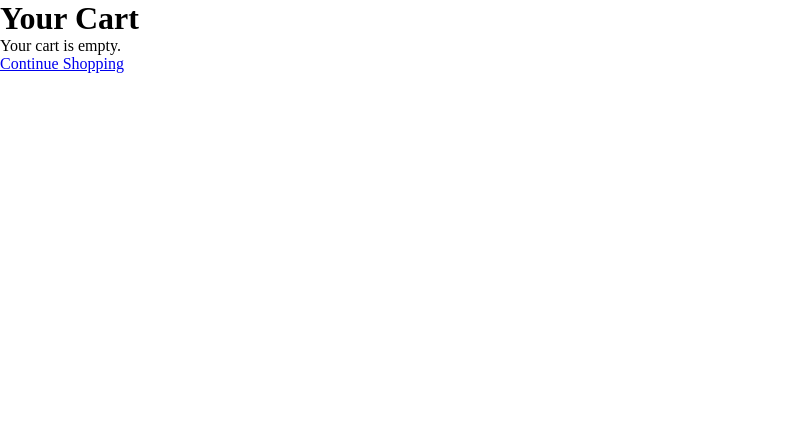
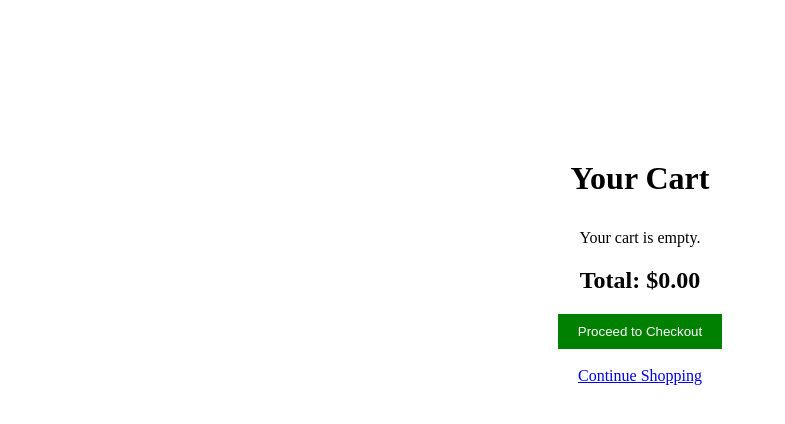
Before and after one commit to barakamukungu/ecommerce_project, a Django app: page /cart/ in a window 1280 px wide. Shown: the top 424 px of the page, without its empty margins (0-785 px from the left). Run offline with Django 5.2, Linux system fonts and the light colour scheme.

Commit message:
Fix cart page

```diff
--- a/cart/templates/cart/cart.html
+++ b/cart/templates/cart/cart.html
@@ -2,156 +2,177 @@
 <html lang="en">
 <head>
     <meta charset="UTF-8">
+    <meta name="viewport" content="width=device-width, initial-scale=1.0">
     <title>Your Cart</title>
+
+    <!-- Corrected CSS Path -->
     <link rel="stylesheet" href="/ecommerce_project/store/static/home.css">
+
     <style>
         .cart-container {
             margin-top: 10rem;
             display: flex;
-            flex-wrap: wrap;
             flex-direction: column;
-            justify-content: center;
             align-items: center;
         }
 
-        .cart-container .cart-heading {
-            font-family: var(--primary-font);
+        .cart-heading {
             font-size: 2rem;
-            margin-bottom: 3rem;
+            margin-bottom: 2rem;
         }
 
-        .cart-container .cart-items {
+        .cart-items {
             display: flex;
             flex-wrap: wrap;
             justify-content: center;
-            align-items: center;
-            max-width: 60rem;
+            gap: 20px;
+            max-width: 80%;
         }
 
-        .cart-container .cart-items .cart-item {
-            margin: 20px;
+        .cart-item {
+            background: #ebf1f0;
+            padding: 20px;
             text-align: center;
+            border-radius: 10px;
+            width: 200px;
         }
 
-        .cart-container .cart-items .cart-item-layer {
-            background: #ebf1f0;
-            padding: 40px;
-            margin: 0 auto;
-            margin-bottom: 20px;
+        .cart-item img {
+            width: 150px;
+            height: auto;
+            border-radius: 5px;
         }
 
-        .cart-container .cart-items .cart-item-layer img {
-            width: 150px;
-            height: 200px;
+        .cart-item-name {
+            font-size: 1.2rem;
+            margin: 10px 0;
         }
 
-        .cart-container .cart-items .cart-item .cart-item-name {
-            font-family: var(--primary-font);
-            margin-bottom: 10px;
+        .cart-item-price {
+            font-size: 1rem;
+            color: #333;
         }
 
-        .cart-container .cart-items .cart-item .cart-item-price {
-            font-family: var(--primary-font);
-            margin-bottom: 10px;
-        }
-
-        .cart-container .cart-items .cart-item .quantity-control {
+        .quantity-control {
             display: flex;
             justify-content: center;
             align-items: center;
-            margin: 10px 0;
+            gap: 5px;
         }
 
-        .cart-container .cart-items .cart-item .quantity-control button {
-            background: var(--main-color);
+        .quantity-btn {
+            background: #008CBA;
             color: white;
             border: none;
             padding: 5px 10px;
             cursor: pointer;
-            transition: all 0.3s ease-in-out;
         }
 
-        .cart-container .cart-items .cart-item .quantity-control button:hover {
-            background: white;
-            color: var(--main-color);
-            border: 1px solid var(--main-color);
+        .remove-btn {
+            background: red;
+            color: white;
+            border: none;
+            padding: 5px 10px;
+            cursor: pointer;
+            margin-top: 10px;
         }
 
-        .cart-container .cart-summary {
+        .cart-summary {
             margin-top: 20px;
             text-align: center;
-            font-family: var(--primary-font);
-        }
-
-        .cart-container .cart-summary h4 {
             font-size: 1.5rem;
         }
 
-        .cart-container .cart-summary .btns {
-            margin-top: 10px;
-        }
-
-        .cart-container .cart-summary .btns .btn-fill {
-            background: var(--main-color);
-            color: #fff;
+        .checkout-btn {
+            background: green;
+            color: white;
+            padding: 10px 20px;
             border: none;
-            padding: 10px 20px;
             cursor: pointer;
-            transition: all 0.5s ease-out;
-        }
-
-        .cart-container .cart-summary .btns .btn-fill:hover {
-            background: white;
-            border: 1px solid var(--main-color);
-            color: var(--main-color);
-        }
-
-        .cart-container .cart-summary .btns .btn-outline {
-            border: 2px solid var(--main-color);
-            color: var(--main-color);
-            background: transparent;
-            padding: 10px 20px;
-            cursor: pointer;
-            transition: all 0.5s ease-out;
-        }
-
-        .cart-container .cart-summary .btns .btn-outline:hover {
-            background: var(--main-color);
-            color: #fff;
+            margin-top: 20px;
         }
     </style>
 </head>
 <body>
-    <h1>Your Cart</h1>
-    <div id="cart-items"></div>
-    <a href="/ecommerce_project/store/templates/store/home.html">Continue Shopping</a>
+
+    <div class="cart-container">
+        <h1 class="cart-heading">Your Cart</h1>
+
+        <div id="cart-items" class="cart-items"></div>
+
+        <div class="cart-summary">
+            <h4>Total: $<span id="cart-total">0.00</span></h4>
+            <button class="checkout-btn" onclick="checkout()">Proceed to Checkout</button>
+        </div>
+
+        <br>
+        <a href="/ecommerce_project/store/templates/store/home.html">Continue Shopping</a>
+    </div>
 
     <script>
         document.addEventListener("DOMContentLoaded", function () {
-            const cart = JSON.parse(localStorage.getItem("cart")) || [];
+            let cart = JSON.parse(localStorage.getItem("cart")) || [];
             const cartContainer = document.getElementById("cart-items");
+            const cartTotal = document.getElementById("cart-total");
 
             if (cart.length === 0) {
                 cartContainer.innerHTML = "<p>Your cart is empty.</p>";
-            } else {
-                cart.forEach((product) => {
-                    const productDiv = document.createElement("div");
-                    productDiv.innerHTML = `
-                        <img src="${product.image}" alt="${product.name}" width="100">
-                        <p>${product.name} - $${product.price}</p>
-                        <button onclick="removeFromCart('${product.id}')">Remove</button>
-                    `;
-                    cartContainer.appendChild(productDiv);
-                });
+                return;
             }
+
+            let totalPrice = 0;
+
+            cart.forEach((product, index) => {
+                let productDiv = document.createElement("div");
+                productDiv.classList.add("cart-item");
+
+                totalPrice += product.price * product.quantity;
+
+                productDiv.innerHTML = `
+                    <img src="${product.image}" alt="${product.name}">
+                    <p class="cart-item-name">${product.name}</p>
+                    <p class="cart-item-price">$${(product.price * product.quantity).toFixed(2)}</p>
+
+                    <div class="quantity-control">
+                        <button class="quantity-btn" onclick="updateQuantity(${index}, -1)">-</button>
+                        <span>${product.quantity}</span>
+                        <button class="quantity-btn" onclick="updateQuantity(${index}, 1)">+</button>
+                    </div>
+
+                    <button class="remove-btn" onclick="removeFromCart(${index})">Remove</button>
+                `;
+
+                cartContainer.appendChild(productDiv);
+            });
+
+            cartTotal.innerText = totalPrice.toFixed(2);
         });
 
-        function removeFromCart(productId) {
+        function updateQuantity(index, change) {
             let cart = JSON.parse(localStorage.getItem("cart")) || [];
-            cart = cart.filter((product) => product.id.toString() !== productId.toString()); // Ensure proper comparison
+
+            if (cart[index]) {
+                cart[index].quantity += change;
+                if (cart[index].quantity <= 0) {
+                    cart.splice(index, 1);
+                }
+            }
+
             localStorage.setItem("cart", JSON.stringify(cart));
             location.reload();
         }
+
+        function removeFromCart(index) {
+            let cart = JSON.parse(localStorage.getItem("cart")) || [];
+            cart.splice(index, 1);
+            localStorage.setItem("cart", JSON.stringify(cart));
+            location.reload();
+        }
+
+        function checkout() {
+            alert("Checkout process not implemented yet.");
+        }
     </script>
+
 </body>
 </html>
```
